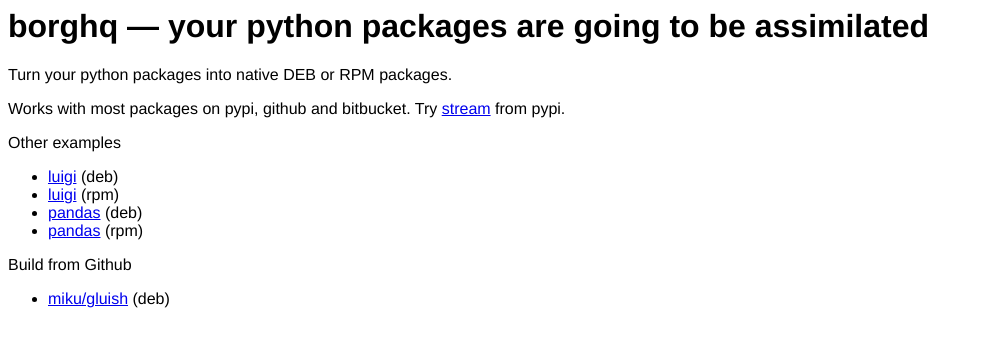
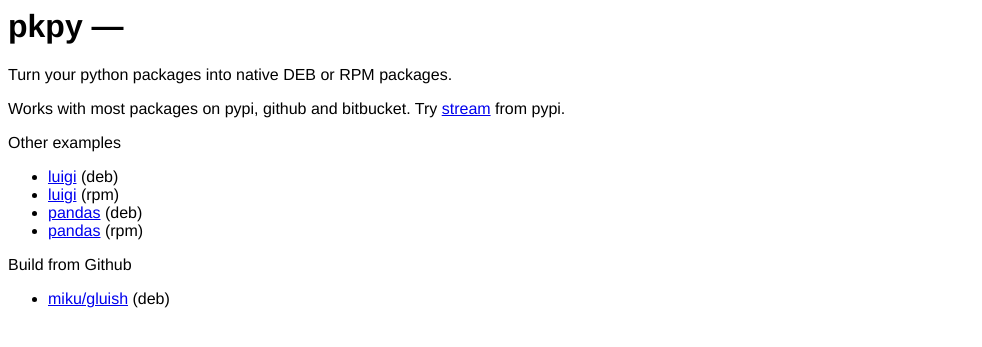
Before and after one commit to miku/pkpy, a Flask app: page / in a window 1280 px wide. Shown: the top 347 px of the page, without its empty margins (0-982 px from the left). Run offline with Flask 2, Linux system fonts and the light colour scheme.

Commit message:
change branding

```diff
--- a/app.py
+++ b/app.py
@@ -9,7 +9,7 @@
 import tempfile
 
 logging.basicConfig(format='%(asctime)s %(levelname)s %(message)s', level=logging.DEBUG)
-logger = logging.getLogger('borghq')
+logger = logging.getLogger('pkpy')
 
 app = Flask(__name__)
 CACHE = os.path.join(app.static_folder, '.cache.shelve')
@@ -26,7 +26,7 @@
 
     if not cache_key in cache:
         logger.debug('Building (%s, %s) ...' % (repo_url, target))
-        stopover = tempfile.mkdtemp(prefix='borghq')
+        stopover = tempfile.mkdtemp(prefix='pkpy')
         shellout("""
             cd {stopover} && git clone {repo_url} &&
             cd {repo} && fpm --verbose -s python -t {target} .""",
--- a/templates/index.html
+++ b/templates/index.html
@@ -1,6 +1,6 @@
 <html>
 <head>
-    <title>borghq index</title>
+    <title>pkpy index</title>
     <style type="text/css">
     body {
         font-family: Helvetica;
@@ -8,7 +8,7 @@
     </style>
 </head>
 <body>
-    <h1>borghq &mdash; your python packages are going to be assimilated</h1>
+    <h1>pkpy &mdash; </h1>
     <p>Turn your python packages into native DEB or RPM packages.</p>
     <p>Works with most packages on pypi, github and bitbucket. Try
         <a href="{{ url_for('build_from_pypi', name='stream', target='deb') }}">stream</a> from pypi.
```
Also changed, not shown: README.md.
